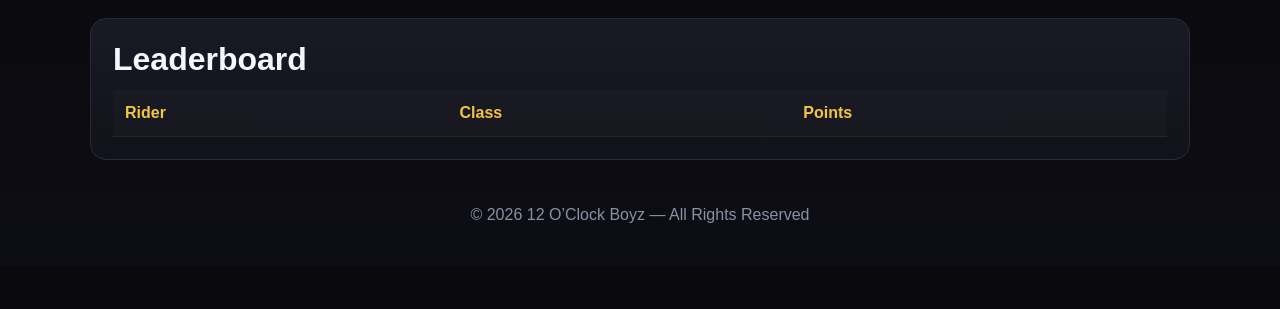
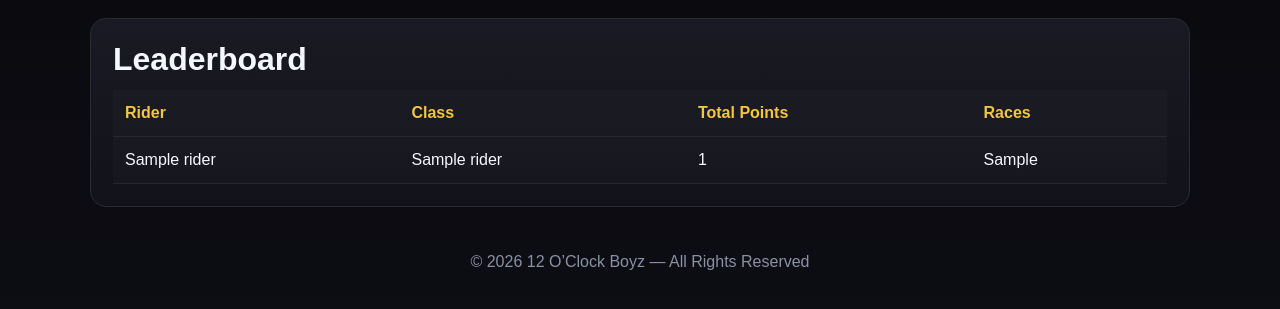
Before and after one commit to figjamfngaming-eng/12oclock-system, a Flask app: page /leaderboard in a window 1280 px wide. Shown: the part 77-386 px from the top of the page. Run offline with Flask 3, Linux system fonts and the light colour scheme; a database or web service that is not in the repository returns one stand-in record (values such as "Sample title"); lists and menus that the app fills with data are empty; some libraries are stand-ins or nearby versions.

Commit message:
leaderboard.html

```diff
--- a/web/templates/leaderboard.html
+++ b/web/templates/leaderboard.html
@@ -2,13 +2,29 @@
 {% block content %}
 <div class="card">
     <h1>Leaderboard</h1>
+    {% if leaderboard %}
     <table>
-        <thead><tr><th>Rider</th><th>Class</th><th>Points</th></tr></thead>
+        <thead>
+            <tr>
+                <th>Rider</th>
+                <th>Class</th>
+                <th>Total Points</th>
+                <th>Races</th>
+            </tr>
+        </thead>
         <tbody>
-        {% for r in rows %}
-            <tr><td>{{ r.mxb_name }}</td><td>{{ r.class_name }}</td><td>{{ r.pts }}</td></tr>
+        {% for r in leaderboard %}
+            <tr>
+                <td>{{ r.mxb_name }}</td>
+                <td>{{ r.class_name }}</td>
+                <td>{{ r.total_points }}</td>
+                <td>{{ r.races_entered }}</td>
+            </tr>
         {% endfor %}
         </tbody>
     </table>
+    {% else %}
+        <p>No leaderboard data yet.</p>
+    {% endif %}
 </div>
 {% endblock %}
```
